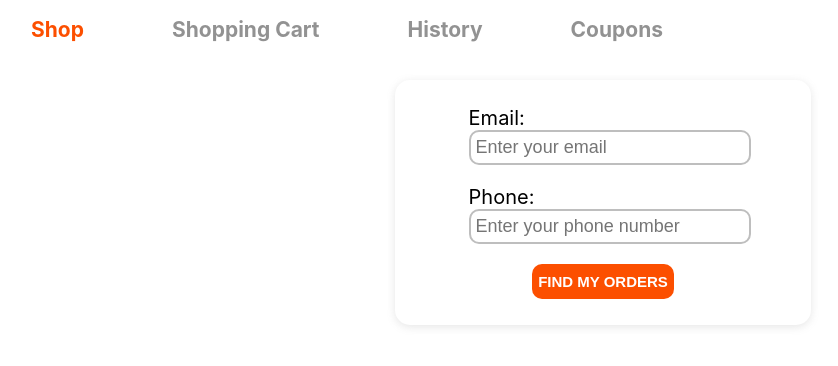
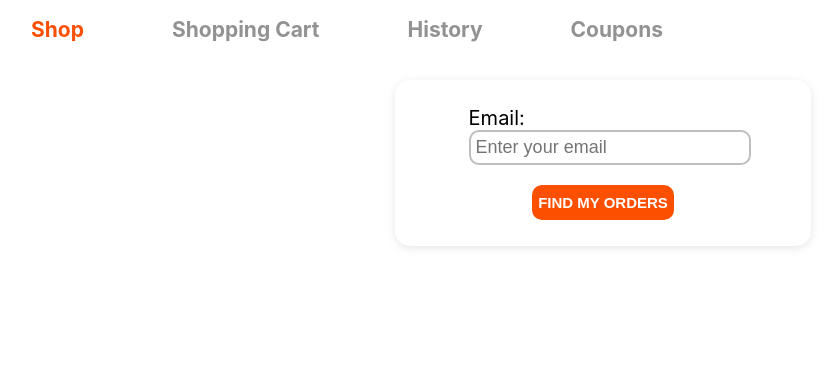
Before and after one commit to iamAlinaaa/food-delivery-app-frontend, a React (Create React App) app: page /history in a window 1280 px wide. Shown: the top 366 px of the page, without its empty margins (37-875 px from the left). Built offline with nearby package versions, Linux system fonts and the light colour scheme; no server answers.

Commit message:
Update FindOrder.js

```diff
--- a/src/components/Pages/OrdersHistoryPage/FindOrder.js
+++ b/src/components/Pages/OrdersHistoryPage/FindOrder.js
@@ -66,21 +66,6 @@ function FindOrder(props) {
               value={userInfo.userEmail}
             />
           </div>
-          <div className={classes.userInfo}>
-            <label className={classes.infoTitles} htmlFor="userPhone">
-              Phone:
-            </label>
-            <input
-              className={classes.formControl}
-              placeholder="Enter your phone number"
-              id="userPhone"
-              type="tel"
-              name="userPhone"
-              autoComplete="off"
-              onChange={(e) => userInfoHandler(e)}
-              value={userInfo.userPhone}
-            />
-          </div>
           <button type="submit" className={classes.userSubmitButton}>
             Find My Orders
           </button>
```
